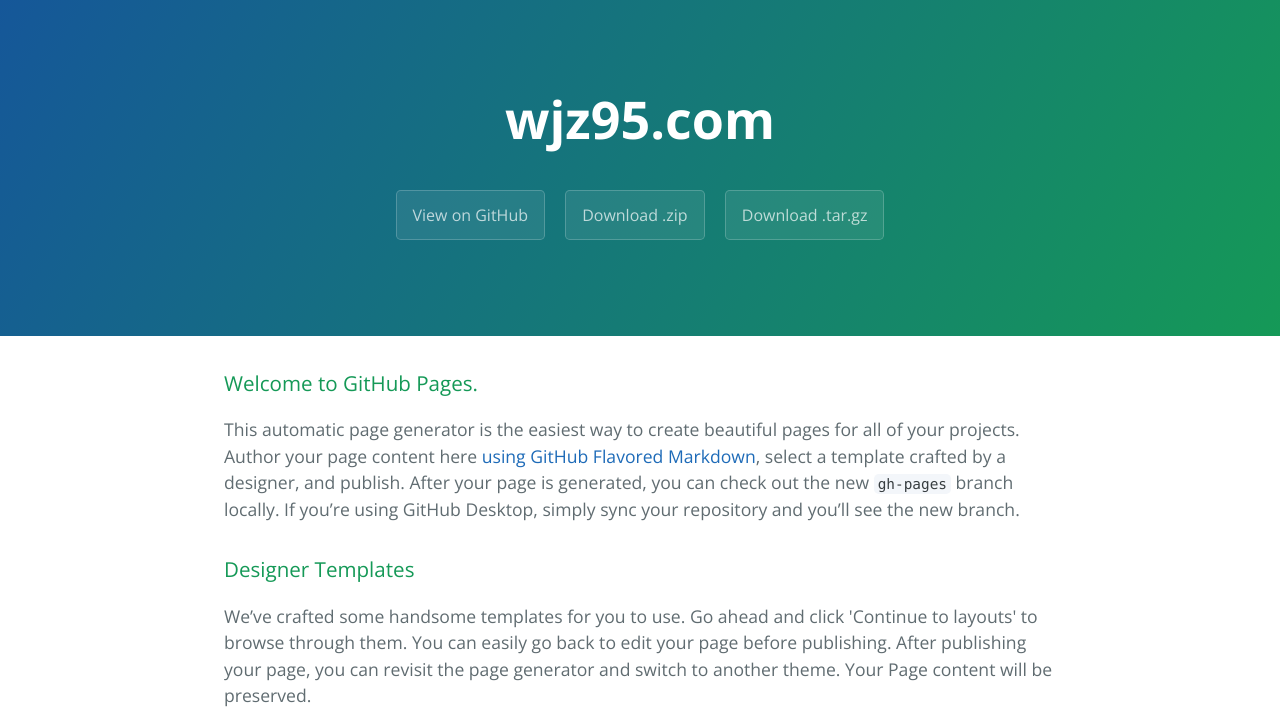
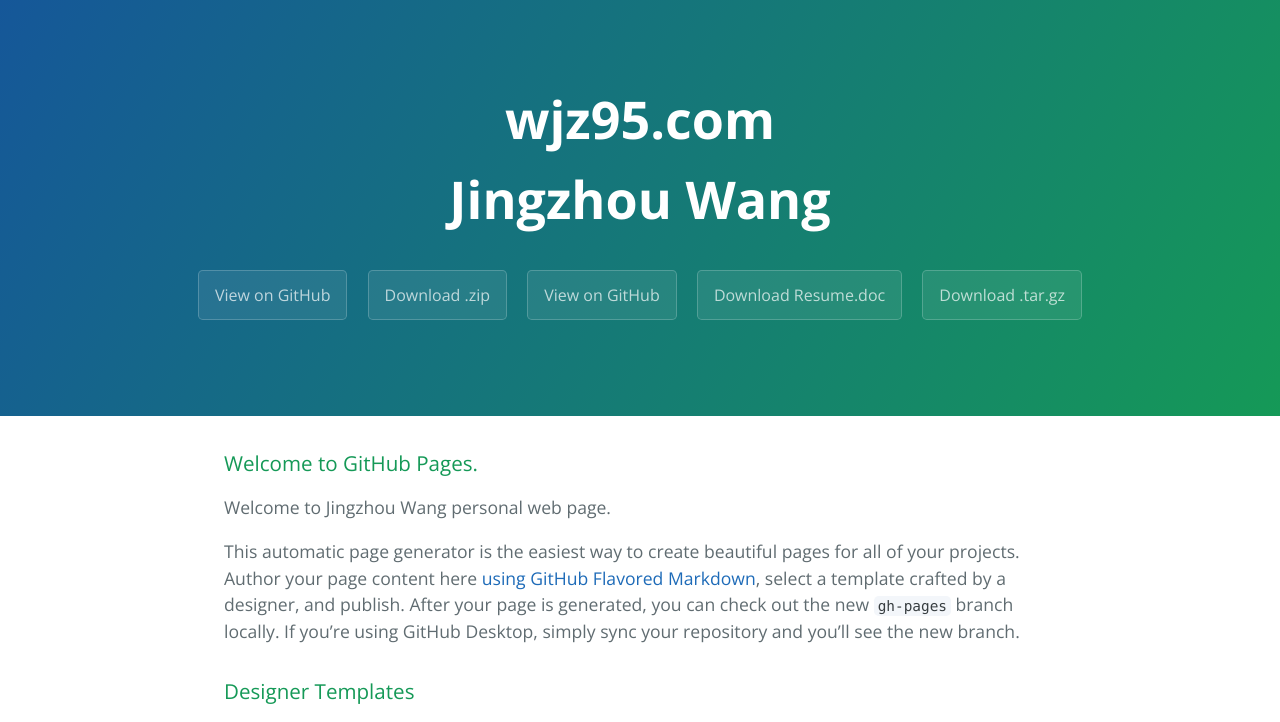
Before and after one commit to wang2542/wjz95.com, a plain HTML site: page index.html in a window 1280 px wide. Shown: the top 722 px of the page. Drawn offline with nearby package versions, Linux system fonts and the light colour scheme.

Commit message:
change the name

```diff
--- a/index.html
+++ b/index.html
@@ -3,6 +3,7 @@
   <head>
     <meta charset="UTF-8">
     <title>wjz95.com by wang2542</title>
+    <title>wjz95.com by Jingzhou Wang</title>
     <meta name="viewport" content="width=device-width, initial-scale=1">
     <link rel="stylesheet" type="text/css" href="stylesheets/normalize.css" media="screen">
     <link href='https://fonts.googleapis.com/css?family=Open+Sans:400,700' rel='stylesheet' type='text/css'>
@@ -12,15 +13,19 @@
   <body>
     <section class="page-header">
       <h1 class="project-name">wjz95.com</h1>
+      <h1 class="project-name">Jingzhou Wang</h1>
       <h2 class="project-tagline"></h2>
       <a href="https://github.com/wang2542/wjz95.com" class="btn">View on GitHub</a>
       <a href="https://github.com/wang2542/wjz95.com/zipball/master" class="btn">Download .zip</a>
+      <a href="https://github.com/wang2542" class="btn">View on GitHub</a>
+      <a href="https://github.com/wang2542/wjz95.com/raw/5514c7e464a381e58f1b42b7a444be4d04f6cdbb/Resume.doc" class="btn">Download Resume.doc</a>
       <a href="https://github.com/wang2542/wjz95.com/tarball/master" class="btn">Download .tar.gz</a>
     </section>
 
     <section class="main-content">
       <h3>
 <a id="welcome-to-github-pages" class="anchor" href="#welcome-to-github-pages" aria-hidden="true"><span aria-hidden="true" class="octicon octicon-link"></span></a>Welcome to GitHub Pages.</h3>
+<a id="welcome-to-github-pages" class="anchor" href="#welcome-to-github-pages" aria-hidden="true"><span aria-hidden="true" class="octicon octicon-link"></span></a>Welcome to Jingzhou Wang personal web page.</h3>
 
 <p>This automatic page generator is the easiest way to create beautiful pages for all of your projects. Author your page content here <a href="https://guides.github.com/features/mastering-markdown/">using GitHub Flavored Markdown</a>, select a template crafted by a designer, and publish. After your page is generated, you can check out the new <code>gh-pages</code> branch locally. If you’re using GitHub Desktop, simply sync your repository and you’ll see the new branch.</p>
 
```
